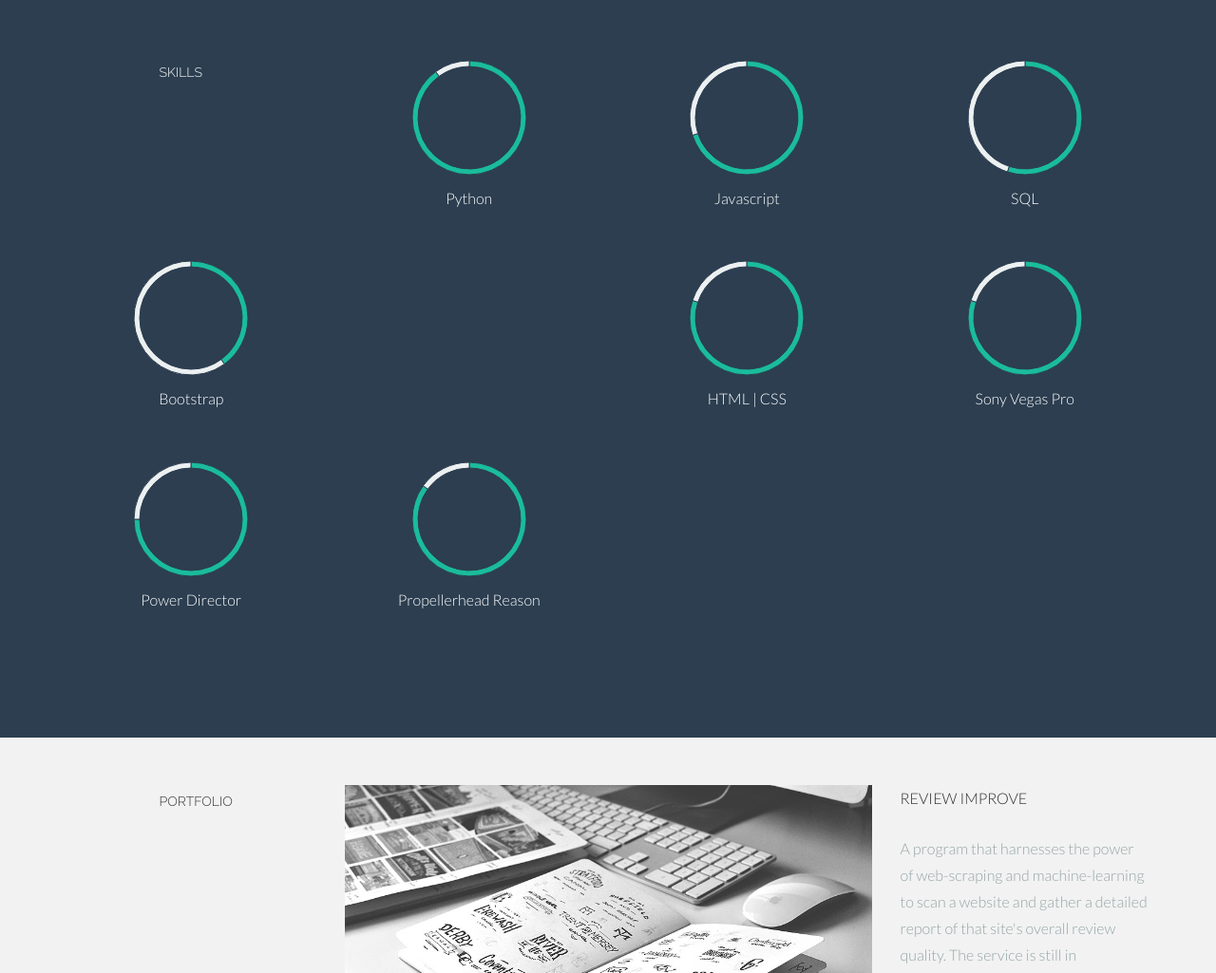
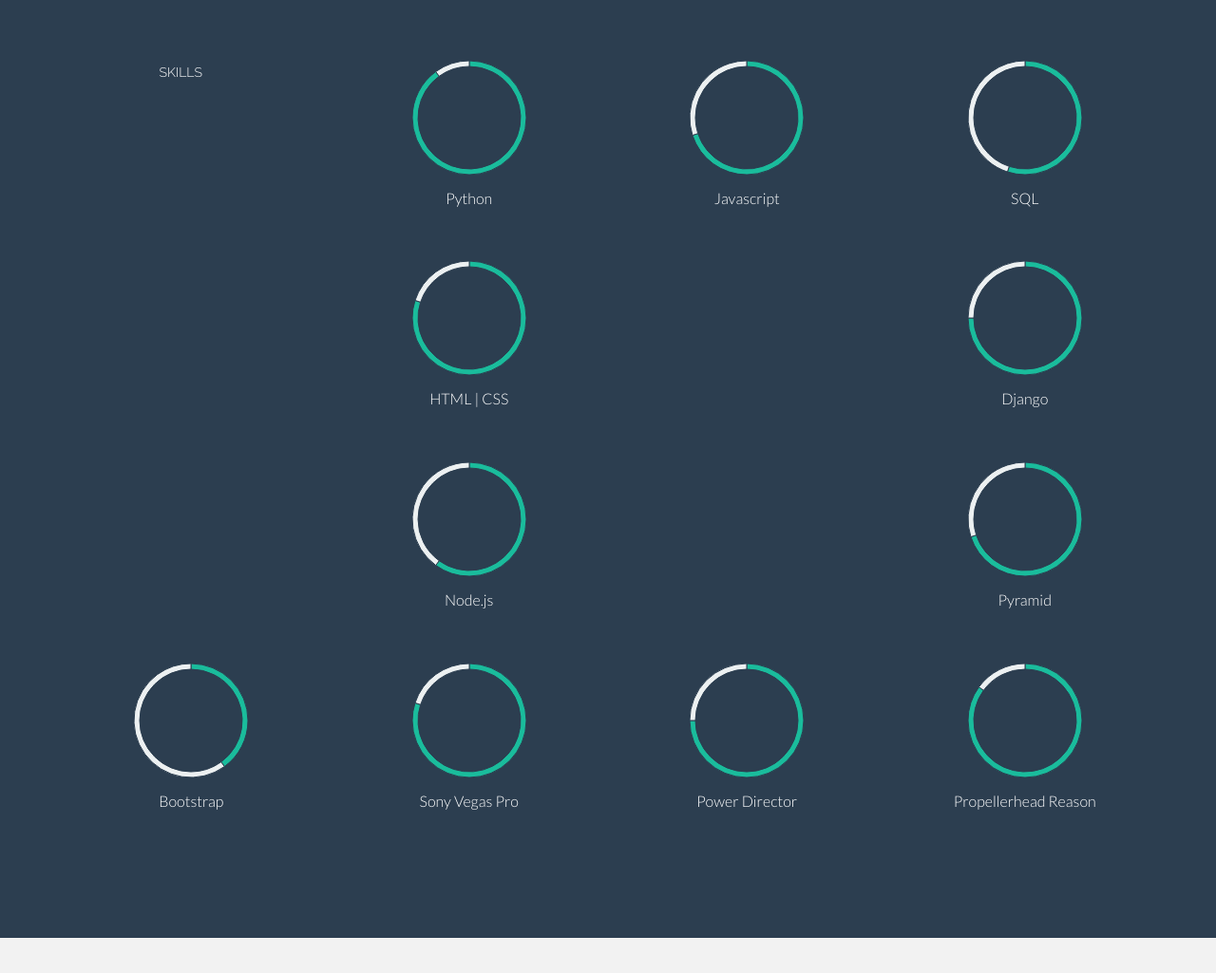
Before and after one commit to nosrac77/portfolio, a Django app: page / in a window 1280 px wide. Shown: the part 1689-2714 px from the top of the page at 95% size. Run offline with Django 3.2, Linux system fonts and the light colour scheme; some libraries are stand-ins or nearby versions.

Commit message:
added more skills to skills portion of portfolio

```diff
--- a/portfolio/website/templates/website/index.html
+++ b/portfolio/website/templates/website/index.html
@@ -211,6 +211,78 @@
 								var myDoughnut = new Chart(document.getElementById("sql").getContext("2d")).Doughnut(doughnutData);
 						</script>
 					</div>
+                    <div class="col-lg-3 col-lg-offset-3 centered">
+						<canvas id="html" height="130" width="130"></canvas>
+						<p>HTML | CSS</p>
+						<br>
+						<script>
+							var doughnutData = [
+									{
+										value: 80,
+										color:"#1abc9c"
+									},
+									{
+										value : 20,
+										color : "#ecf0f1"
+									}
+								];
+								var myDoughnut = new Chart(document.getElementById("html").getContext("2d")).Doughnut(doughnutData);
+						</script>
+					</div>
+                    <div class="col-lg-3 col-lg-offset-3 centered">
+						<canvas id="django" height="130" width="130"></canvas>
+						<p>Django</p>
+						<br>
+						<script>
+							var doughnutData = [
+									{
+										value: 75,
+										color:"#1abc9c"
+									},
+									{
+										value : 25,
+										color : "#ecf0f1"
+									}
+								];
+								var myDoughnut = new Chart(document.getElementById("django").getContext("2d")).Doughnut(doughnutData);
+						</script>
+					</div>
+                    <div class="col-lg-3 col-lg-offset-3 centered">
+						<canvas id="node" height="130" width="130"></canvas>
+						<p>Node.js</p>
+						<br>
+						<script>
+							var doughnutData = [
+									{
+										value: 60,
+										color:"#1abc9c"
+									},
+									{
+										value : 40,
+										color : "#ecf0f1"
+									}
+								];
+								var myDoughnut = new Chart(document.getElementById("node").getContext("2d")).Doughnut(doughnutData);
+						</script>
+					</div>
+                    <div class="col-lg-3 col-lg-offset-3 centered">
+						<canvas id="pyramid" height="130" width="130"></canvas>
+						<p>Pyramid</p>
+						<br>
+						<script>
+							var doughnutData = [
+									{
+										value: 70,
+										color:"#1abc9c"
+									},
+									{
+										value : 30,
+										color : "#ecf0f1"
+									}
+								];
+								var myDoughnut = new Chart(document.getElementById("pyramid").getContext("2d")).Doughnut(doughnutData);
+						</script>
+					</div>
                     <div class="col-lg-3 centered">
 						<canvas id="bootstrap" height="130" width="130"></canvas>
 						<p>Bootstrap</p>
@@ -227,24 +299,6 @@
 									}
 								];
 								var myDoughnut = new Chart(document.getElementById("bootstrap").getContext("2d")).Doughnut(doughnutData);
-						</script>
-					</div>
-					<div class="col-lg-3 col-lg-offset-3 centered">
-						<canvas id="html" height="130" width="130"></canvas>
-						<p>HTML | CSS</p>
-						<br>
-						<script>
-							var doughnutData = [
-									{
-										value: 80,
-										color:"#1abc9c"
-									},
-									{
-										value : 20,
-										color : "#ecf0f1"
-									}
-								];
-								var myDoughnut = new Chart(document.getElementById("html").getContext("2d")).Doughnut(doughnutData);
 						</script>
 					</div>
 					<div class="col-lg-3 centered">
```
